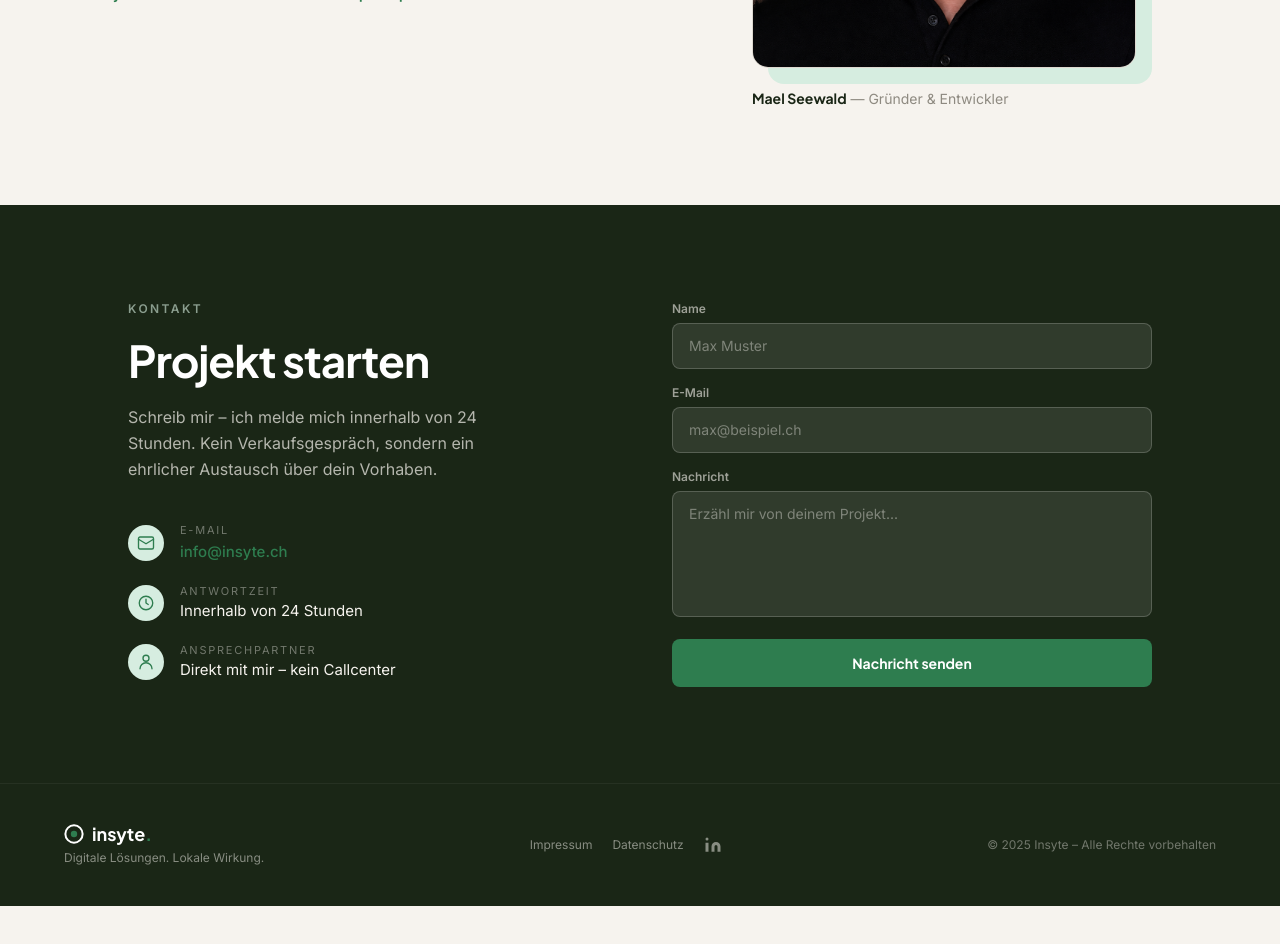
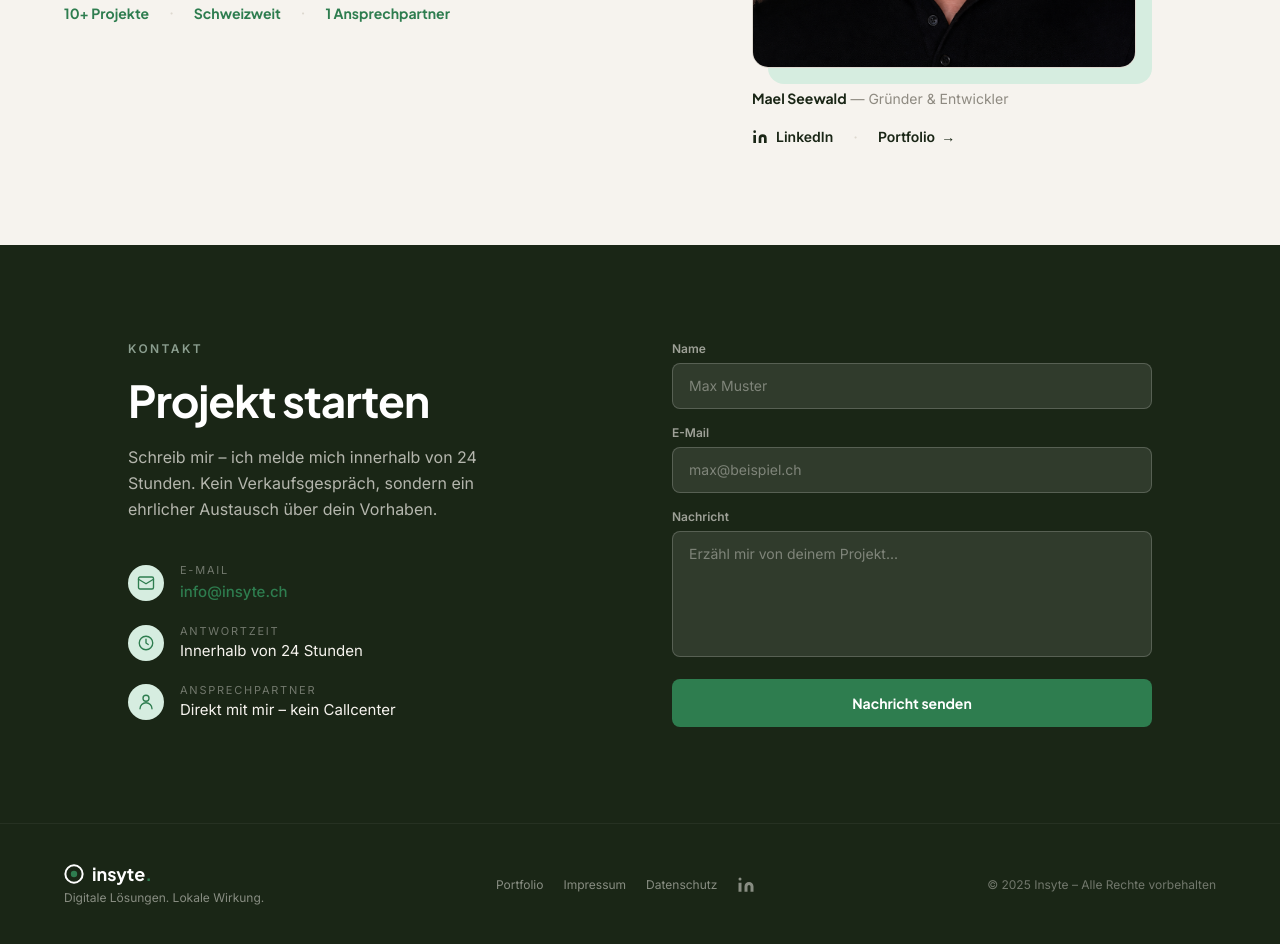
Before and after one commit to maelseewald/Insyte, a Next.js app: page / in a window 1280 px wide. Shown: the part 3820-4764 px from the top of the page. Before the commit the page ends 4726 px from the top, so only its background shows below. Built offline with nearby package versions, Linux system fonts and the light colour scheme.

Commit message:
feat: add LinkedIn + Portfolio links to Ueber mich and footer
- Ueber mich: LinkedIn and Portfolio (/projekte) links under the name caption
- Footer: add Portfolio (/projekte) link; LinkedIn icon points to the company
  profile placeholder

```diff
--- a/components/layout/Footer.tsx
+++ b/components/layout/Footer.tsx
@@ -1,3 +1,5 @@
+import Link from 'next/link'
+
 export default function Footer() {
   return (
     <footer className="bg-wald border-t border-white/5 px-6 py-10">
@@ -29,6 +31,12 @@ export default function Footer() {
           className="flex items-center gap-5"
           aria-label="Footer Navigation"
         >
+          <Link
+            href="/projekte"
+            className="text-sand/50 text-xs hover:text-sand/80 transition-colors"
+          >
+            Portfolio
+          </Link>
           <a
             href="/impressum"
             className="text-sand/50 text-xs hover:text-sand/80 transition-colors"
@@ -42,10 +50,10 @@ export default function Footer() {
             Datenschutz
           </a>
           <a
-            href="https://linkedin.com"
+            href="https://www.linkedin.com/company/insyte"
             target="_blank"
             rel="noopener noreferrer"
-            aria-label="LinkedIn"
+            aria-label="Insyte auf LinkedIn"
             className="text-sand/50 hover:text-sand/80 transition-colors"
           >
             <svg
--- a/components/sections/UeberMich.tsx
+++ b/components/sections/UeberMich.tsx
@@ -2,6 +2,7 @@
 
 import { useRef } from 'react'
 import Image from 'next/image'
+import Link from 'next/link'
 import { motion, useInView } from 'framer-motion'
 import { fadeInUp, staggerContainer } from '@/lib/motion'
 
@@ -90,6 +91,39 @@ export default function UeberMich() {
             </span>
             <span className="text-erde/60"> — Gründer &amp; Entwickler</span>
           </figcaption>
+
+          <div className="relative mt-4 flex items-center gap-5">
+            <a
+              href="https://www.linkedin.com/company/insyte"
+              target="_blank"
+              rel="noopener noreferrer"
+              className="inline-flex items-center gap-2 text-sm font-semibold text-wald hover:text-gruen transition-colors"
+            >
+              <svg
+                width="16"
+                height="16"
+                viewBox="0 0 24 24"
+                fill="currentColor"
+                aria-hidden="true"
+              >
+                <path d="M16 8a6 6 0 016 6v7h-4v-7a2 2 0 00-2-2 2 2 0 00-2 2v7h-4v-7a6 6 0 016-6zM2 9h4v12H2z" />
+                <circle cx="4" cy="4" r="2" />
+              </svg>
+              LinkedIn
+            </a>
+            <span className="text-leinen select-none" aria-hidden="true">
+              ·
+            </span>
+            <Link
+              href="/projekte"
+              className="group inline-flex items-center gap-1.5 text-sm font-semibold text-wald hover:text-gruen transition-colors"
+            >
+              Portfolio
+              <span className="transition-transform duration-300 group-hover:translate-x-1">
+                →
+              </span>
+            </Link>
+          </div>
         </motion.figure>
       </motion.div>
     </section>
```
